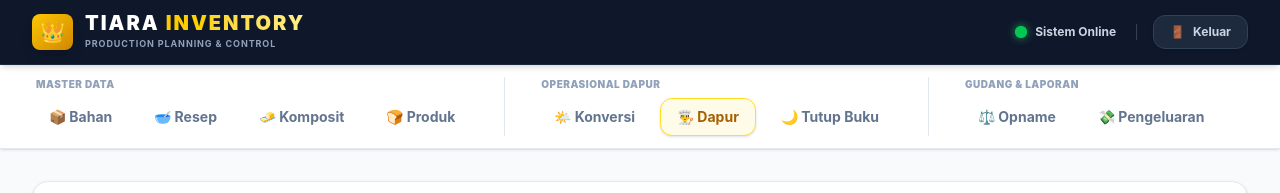
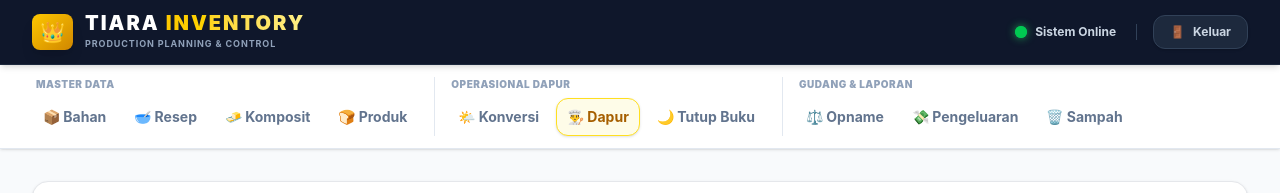
Before and after one commit to AristoBudiman/inventory-tiara-frontend, a Vue app: page /input-produksi in a window 1280 px wide. Shown: the top 193 px of the page. Built offline with nearby package versions, Linux system fonts and the light colour scheme; no server answers; sample sign-in values are in the browser's storage.

Commit message:
fix: header

```diff
--- a/src/App.vue
+++ b/src/App.vue
@@ -78,33 +78,33 @@ const logout = () => {
                h-[calc(100vh-4rem)] md:h-auto overflow-y-auto md:overflow-visible pb-24 md:pb-0"
       >
         <div class="max-w-7xl mx-auto px-4 sm:px-6 lg:px-8">
-          <div class="flex flex-col md:flex-row md:overflow-x-auto hide-scrollbar gap-6 md:gap-8 py-6 md:py-3">
+          <div class="flex flex-col md:flex-row md:overflow-x-auto hide-scrollbar gap-6 md:gap-3 py-6 md:py-3 justify-center md:justify-start">
 
-            <div class="flex flex-col gap-3 md:gap-1.5 border-b md:border-b-0 md:border-r border-slate-200 pb-5 md:pb-0 md:pr-8 shrink-0">
+            <div class="flex flex-col gap-3 md:gap-1.5 border-b md:border-b-0 md:border-r border-slate-200 pb-5 md:pb-0 md:pr-4 shrink-0">
               <span class="text-[10px] font-black text-slate-400 uppercase tracking-wider pl-1">Master Data</span>
-              <div class="flex flex-col md:flex-row gap-2">
-                <router-link to="/bahan" class="px-4 py-3 md:py-2 rounded-xl text-sm font-bold border border-transparent transition-all duration-200 flex items-center gap-2 text-slate-500 hover:bg-slate-100 hover:text-slate-800" exact-active-class="!bg-blue-50 !text-blue-700 !border-blue-200 shadow-sm">📦 Bahan</router-link>
-                <router-link to="/resep" class="px-4 py-3 md:py-2 rounded-xl text-sm font-bold border border-transparent transition-all duration-200 flex items-center gap-2 text-slate-500 hover:bg-slate-100 hover:text-slate-800" exact-active-class="!bg-blue-50 !text-blue-700 !border-blue-200 shadow-sm">🥣 Resep</router-link>
-                <router-link to="/komposit" class="px-4 py-3 md:py-2 rounded-xl text-sm font-bold border border-transparent transition-all duration-200 flex items-center gap-2 text-slate-500 hover:bg-slate-100 hover:text-slate-800" exact-active-class="!bg-blue-50 !text-blue-700 !border-blue-200 shadow-sm">🧈 Komposit</router-link>
-                <router-link to="/barang" class="px-4 py-3 md:py-2 rounded-xl text-sm font-bold border border-transparent transition-all duration-200 flex items-center gap-2 text-slate-500 hover:bg-slate-100 hover:text-slate-800" exact-active-class="!bg-blue-50 !text-blue-700 !border-blue-200 shadow-sm">🍞 Produk</router-link>
+              <div class="flex flex-col md:flex-row gap-1.5">
+                <router-link to="/bahan" class="px-2.5 py-3 md:py-2 rounded-xl text-sm font-bold border border-transparent transition-all duration-200 flex items-center gap-1.5 text-slate-500 hover:bg-slate-100 hover:text-slate-800" exact-active-class="!bg-blue-50 !text-blue-700 !border-blue-200 shadow-sm">📦 Bahan</router-link>
+                <router-link to="/resep" class="px-2.5 py-3 md:py-2 rounded-xl text-sm font-bold border border-transparent transition-all duration-200 flex items-center gap-1.5 text-slate-500 hover:bg-slate-100 hover:text-slate-800" exact-active-class="!bg-blue-50 !text-blue-700 !border-blue-200 shadow-sm">🥣 Resep</router-link>
+                <router-link to="/komposit" class="px-2.5 py-3 md:py-2 rounded-xl text-sm font-bold border border-transparent transition-all duration-200 flex items-center gap-1.5 text-slate-500 hover:bg-slate-100 hover:text-slate-800" exact-active-class="!bg-blue-50 !text-blue-700 !border-blue-200 shadow-sm">🧈 Komposit</router-link>
+                <router-link to="/barang" class="px-2.5 py-3 md:py-2 rounded-xl text-sm font-bold border border-transparent transition-all duration-200 flex items-center gap-1.5 text-slate-500 hover:bg-slate-100 hover:text-slate-800" exact-active-class="!bg-blue-50 !text-blue-700 !border-blue-200 shadow-sm">🍞 Produk</router-link>
               </div>
             </div>
 
-            <div class="flex flex-col gap-3 md:gap-1.5 border-b md:border-b-0 md:border-r border-slate-200 pb-5 md:pb-0 md:pr-8 shrink-0">
+            <div class="flex flex-col gap-3 md:gap-1.5 border-b md:border-b-0 md:border-r border-slate-200 pb-5 md:pb-0 md:pr-4 shrink-0">
               <span class="text-[10px] font-black text-slate-400 uppercase tracking-wider pl-1">Operasional Dapur</span>
-              <div class="flex flex-col md:flex-row gap-2">
-                <router-link to="/konversi" class="px-4 py-3 md:py-2 rounded-xl text-sm font-bold border border-transparent transition-all duration-200 flex items-center gap-2 text-slate-500 hover:bg-yellow-50 hover:text-yellow-700" exact-active-class="!bg-yellow-50 !text-yellow-700 !border-yellow-300 shadow-sm">🌤️ Konversi</router-link>
-                <router-link to="/input-produksi" class="px-4 py-3 md:py-2 rounded-xl text-sm font-bold border border-transparent transition-all duration-200 flex items-center gap-2 text-slate-500 hover:bg-yellow-50 hover:text-yellow-700" exact-active-class="!bg-yellow-50 !text-yellow-700 !border-yellow-300 shadow-sm">👨‍🍳 Dapur</router-link>
-                <router-link to="/tutup-buku" class="px-4 py-3 md:py-2 rounded-xl text-sm font-bold border border-transparent transition-all duration-200 flex items-center gap-2 text-slate-500 hover:bg-yellow-50 hover:text-yellow-700" exact-active-class="!bg-yellow-50 !text-yellow-700 !border-yellow-300 shadow-sm">🌙 Tutup Buku</router-link>
+              <div class="flex flex-col md:flex-row gap-1.5">
+                <router-link to="/konversi" class="px-2.5 py-3 md:py-2 rounded-xl text-sm font-bold border border-transparent transition-all duration-200 flex items-center gap-1.5 text-slate-500 hover:bg-yellow-50 hover:text-yellow-700" exact-active-class="!bg-yellow-50 !text-yellow-700 !border-yellow-300 shadow-sm">🌤️ Konversi</router-link>
+                <router-link to="/input-produksi" class="px-2.5 py-3 md:py-2 rounded-xl text-sm font-bold border border-transparent transition-all duration-200 flex items-center gap-1.5 text-slate-500 hover:bg-yellow-50 hover:text-yellow-700" exact-active-class="!bg-yellow-50 !text-yellow-700 !border-yellow-300 shadow-sm">👨‍🍳 Dapur</router-link>
+                <router-link to="/tutup-buku" class="px-2.5 py-3 md:py-2 rounded-xl text-sm font-bold border border-transparent transition-all duration-200 flex items-center gap-1.5 text-slate-500 hover:bg-yellow-50 hover:text-yellow-700" exact-active-class="!bg-yellow-50 !text-yellow-700 !border-yellow-300 shadow-sm">🌙 Tutup Buku</router-link>
               </div>
             </div>
 
             <div class="flex flex-col gap-3 md:gap-1.5 shrink-0">
               <span class="text-[10px] font-black text-slate-400 uppercase tracking-wider pl-1">Gudang & Laporan</span>
-              <div class="flex flex-col md:flex-row gap-2">
-                <router-link to="/opname" class="px-4 py-3 md:py-2 rounded-xl text-sm font-bold border border-transparent transition-all duration-200 flex items-center gap-2 text-slate-500 hover:bg-rose-50 hover:text-rose-700" exact-active-class="!bg-rose-50 !text-rose-700 !border-rose-300 shadow-sm">⚖️ Opname</router-link>
-                <router-link to="/laporan-pengeluaran" class="px-4 py-3 md:py-2 rounded-xl text-sm font-bold border border-transparent transition-all duration-200 flex items-center gap-2 text-slate-500 hover:bg-rose-50 hover:text-rose-700" exact-active-class="!bg-rose-50 !text-rose-700 !border-rose-300 shadow-sm">💸 Pengeluaran</router-link>
-                <router-link to="/sampah-inventory" class="px-4 py-3 md:py-2 rounded-xl text-sm font-bold border border-transparent transition-all duration-200 flex items-center gap-2 text-slate-500 hover:bg-rose-50 hover:text-rose-700" exact-active-class="!bg-rose-50 !text-rose-700 !border-rose-300 shadow-sm">🗑️ Sampah</router-link>
+              <div class="flex flex-col md:flex-row gap-1.5">
+                <router-link to="/opname" class="px-2.5 py-3 md:py-2 rounded-xl text-sm font-bold border border-transparent transition-all duration-200 flex items-center gap-1.5 text-slate-500 hover:bg-rose-50 hover:text-rose-700" exact-active-class="!bg-rose-50 !text-rose-700 !border-rose-300 shadow-sm">⚖️ Opname</router-link>
+                <router-link to="/laporan-pengeluaran" class="px-2.5 py-3 md:py-2 rounded-xl text-sm font-bold border border-transparent transition-all duration-200 flex items-center gap-1.5 text-slate-500 hover:bg-rose-50 hover:text-rose-700" exact-active-class="!bg-rose-50 !text-rose-700 !border-rose-300 shadow-sm">💸 Pengeluaran</router-link>
+                <router-link to="/sampah-inventory" class="px-2.5 py-3 md:py-2 rounded-xl text-sm font-bold border border-transparent transition-all duration-200 flex items-center gap-1.5 text-slate-500 hover:bg-rose-50 hover:text-rose-700" exact-active-class="!bg-rose-50 !text-rose-700 !border-rose-300 shadow-sm">🗑️ Sampah</router-link>
               </div>
             </div>
 
```
